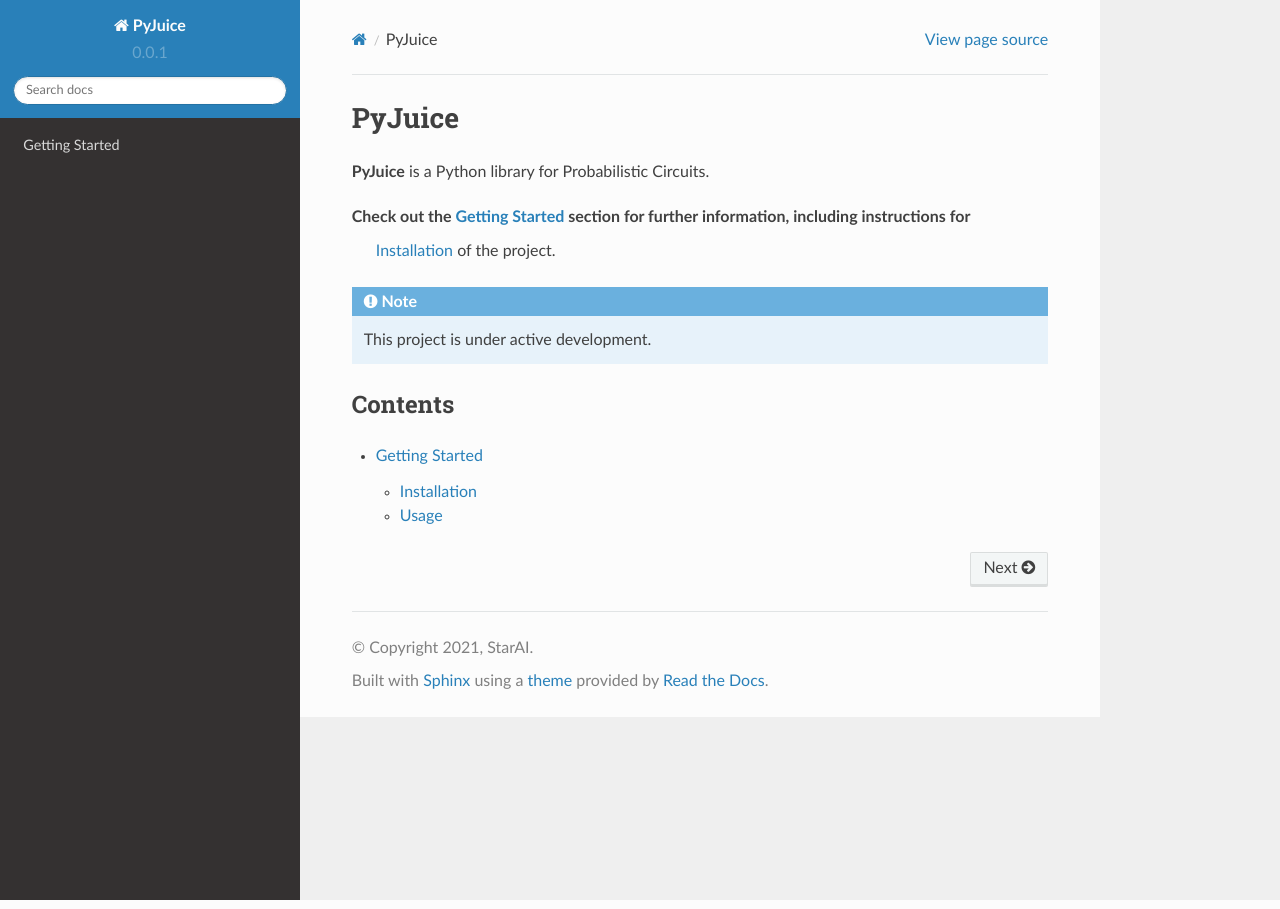
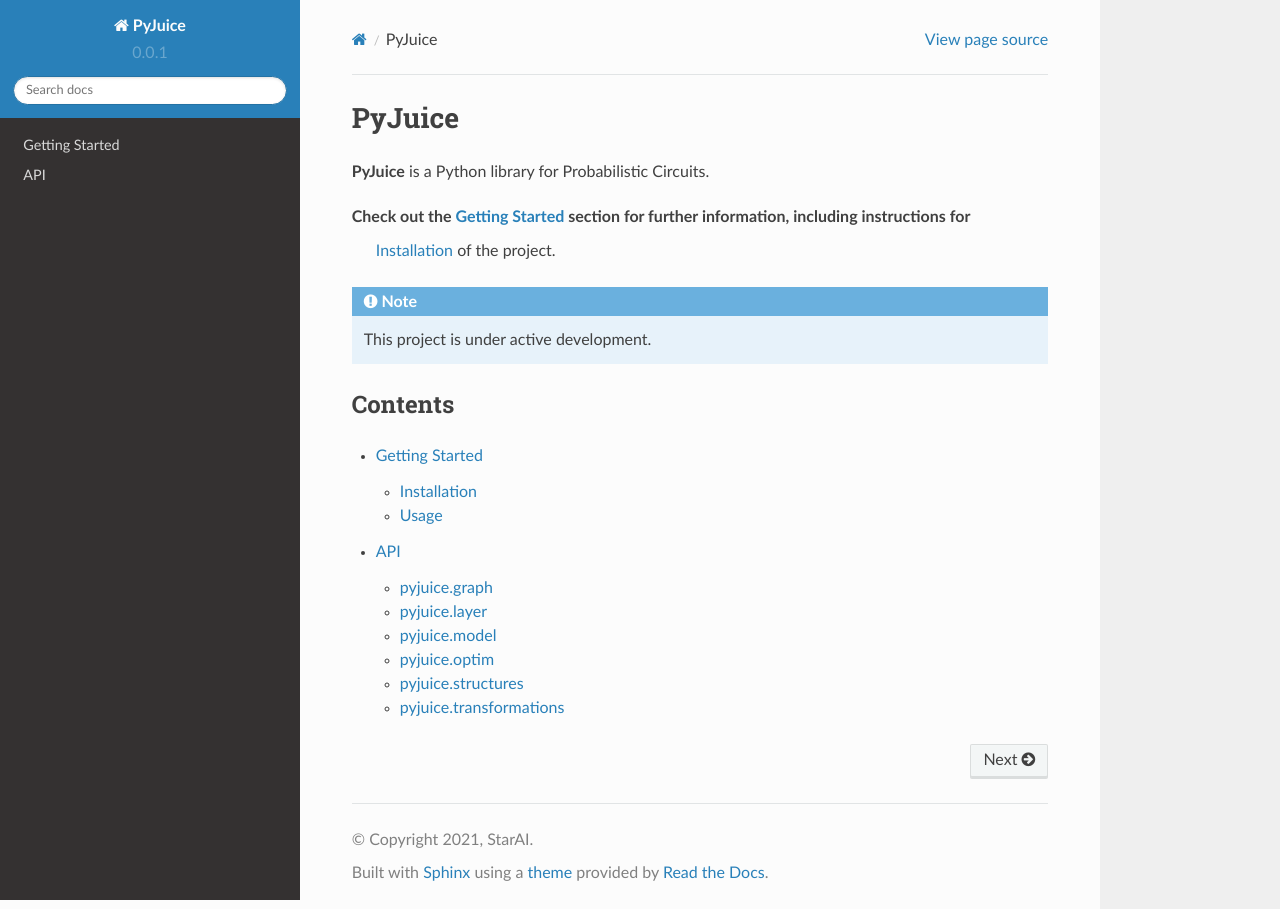
Before and after one commit to Tractables/pyjuice, a Sphinx documentation site: the page built from docs/source/index.rst, in a window 1280 px wide. Built offline with Sphinx 7.4.7 and the Read the Docs theme 2.0.0, drawn with Linux system fonts in a browser that asks for light colours.

```diff
--- /dev/null
+++ b/docs/source/api.rst
@@ -0,0 +1,57 @@
+API
+===
+
+
+pyjuice.graph
+--------------
+
+.. automodule:: pyjuice.graph
+   :imported-members:
+   :members:
+   :undoc-members:
+   :show-inheritance:
+
+pyjuice.layer
+--------------
+
+.. automodule:: pyjuice.layer
+   :imported-members:
+   :members:
+   :undoc-members:
+   :show-inheritance:
+
+pyjuice.model
+--------------
+
+.. automodule:: pyjuice.model
+   :imported-members:
+   :members:
+   :undoc-members:
+   :show-inheritance:
+
+
+pyjuice.optim
+--------------
+.. automodule:: pyjuice.optim
+   :imported-members:
+   :members:
+   :undoc-members:
+   :show-inheritance:
+
+pyjuice.structures
+-------------------
+.. automodule:: pyjuice.structures
+   :imported-members:
+   :members:
+   :undoc-members:
+   :show-inheritance:
+
+
+
+pyjuice.transformations
+------------------------
+.. automodule:: pyjuice.transformations
+   :imported-members:
+   :members:
+   :undoc-members:
+   :show-inheritance:
--- a/docs/source/index.rst
+++ b/docs/source/index.rst
@@ -16,3 +16,4 @@ Contents
 .. toctree::
 
    start
+   api
```
